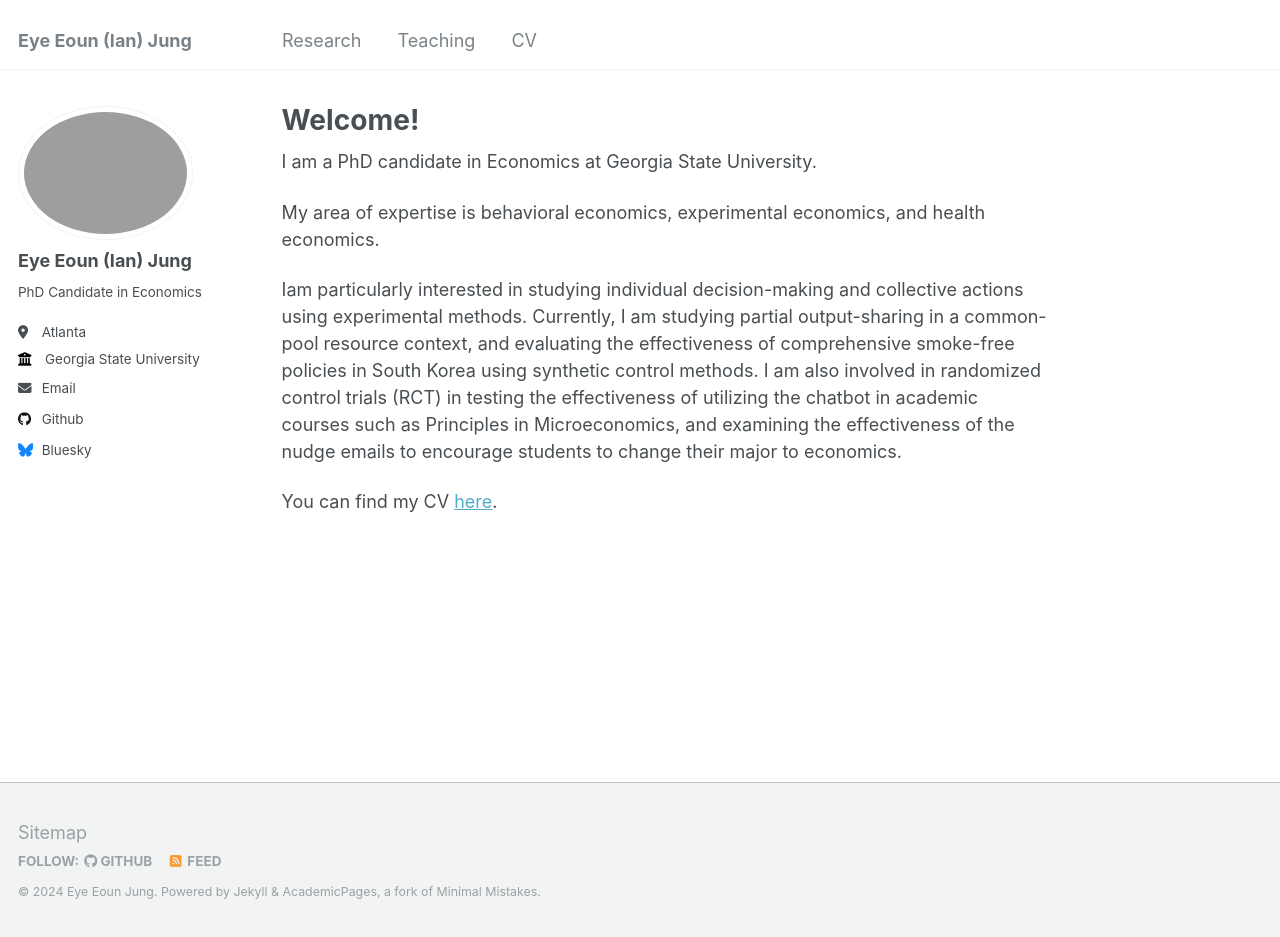
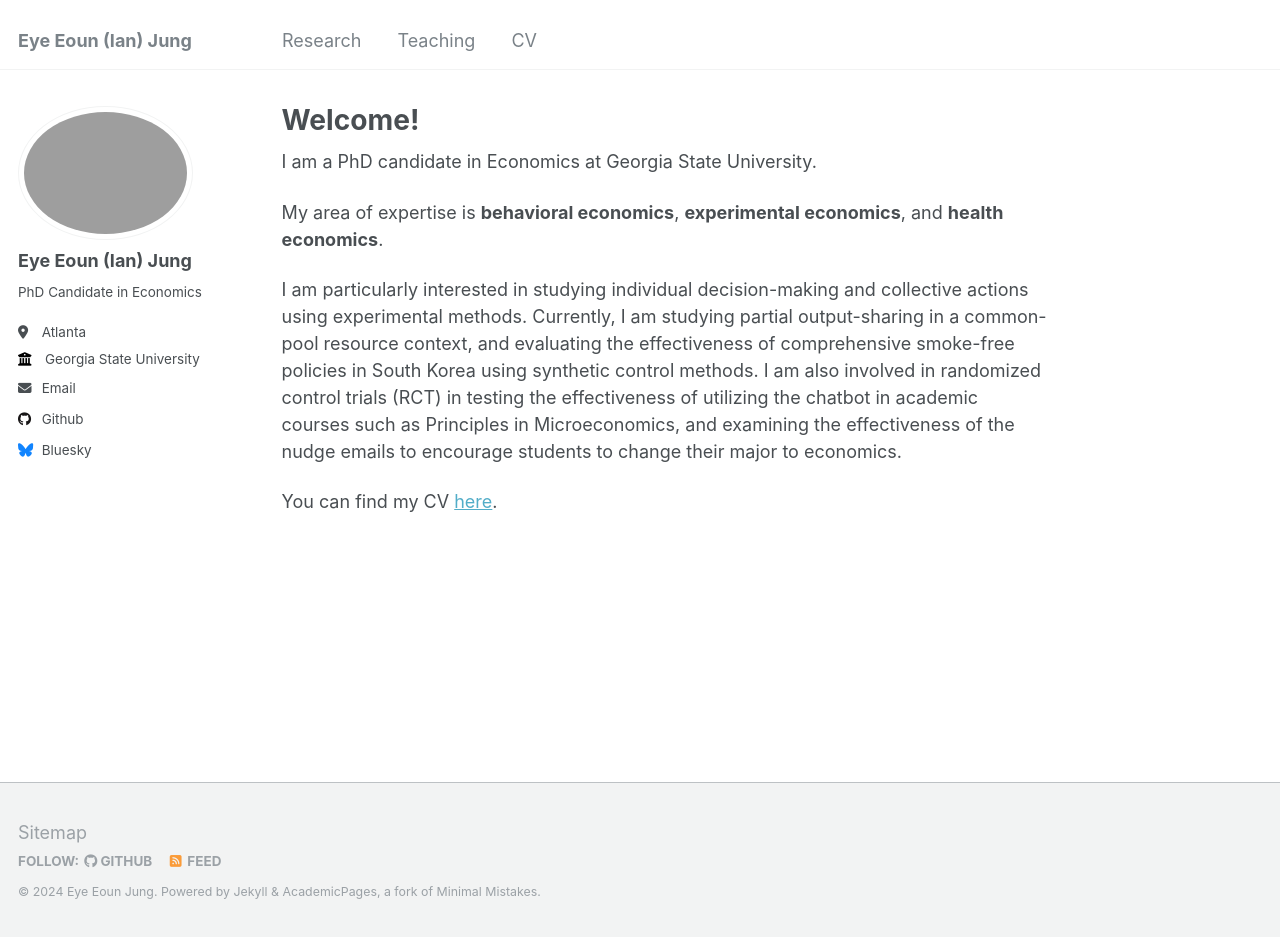
Before and after one commit to ejung11/ejung11.github.io, a Jekyll site: the page built from _pages/about.md, in a window 1280 px wide and 937 px high. Built offline with Jekyll 4.4.1, drawn with Linux system fonts in a browser that asks for light colours.

Commit message:
Add files via upload

```diff
--- a/_pages/about.md
+++ b/_pages/about.md
@@ -9,8 +9,8 @@ redirect_from:
 
 I am a PhD candidate in Economics at Georgia State University.
 
-My area of expertise is behavioral economics, experimental economics, and health economics.
+My area of expertise is **behavioral economics**, **experimental economics**, and **health economics**.
 
-Iam particularly interested in studying individual decision-making and collective actions using experimental methods. Currently, I am studying partial output-sharing in a common-pool resource context, and evaluating the effectiveness of comprehensive smoke-free policies in South Korea using synthetic control methods. I am also involved in randomized control trials (RCT) in testing the effectiveness of utilizing the chatbot in academic courses such as Principles in Microeconomics, and examining the effectiveness of the nudge emails to encourage students to change their major to economics.
+I am particularly interested in studying individual decision-making and collective actions using experimental methods. Currently, I am studying partial output-sharing in a common-pool resource context, and evaluating the effectiveness of comprehensive smoke-free policies in South Korea using synthetic control methods. I am also involved in randomized control trials (RCT) in testing the effectiveness of utilizing the chatbot in academic courses such as Principles in Microeconomics, and examining the effectiveness of the nudge emails to encourage students to change their major to economics.
 
-You can find my CV [here]().
+You can find my CV [here](https://github.com/ejung11/ejung11.github.io/files/CV_EyeEoun_Jung_2024.pdf).
```
